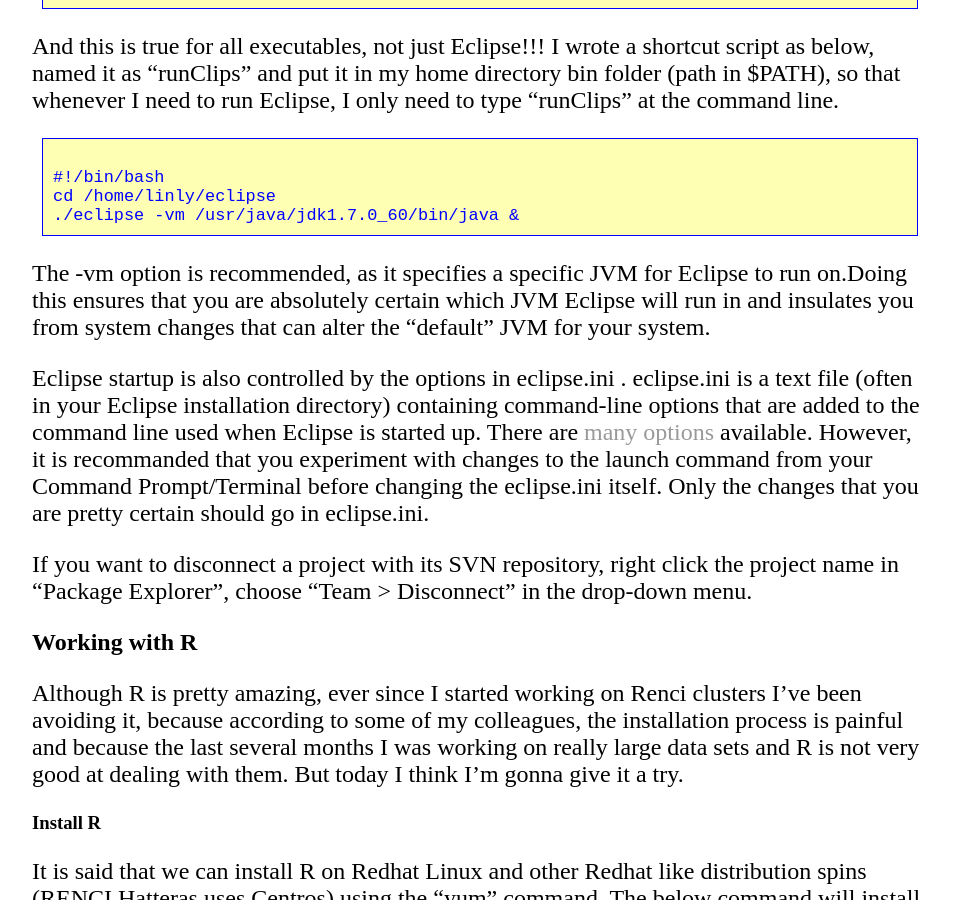
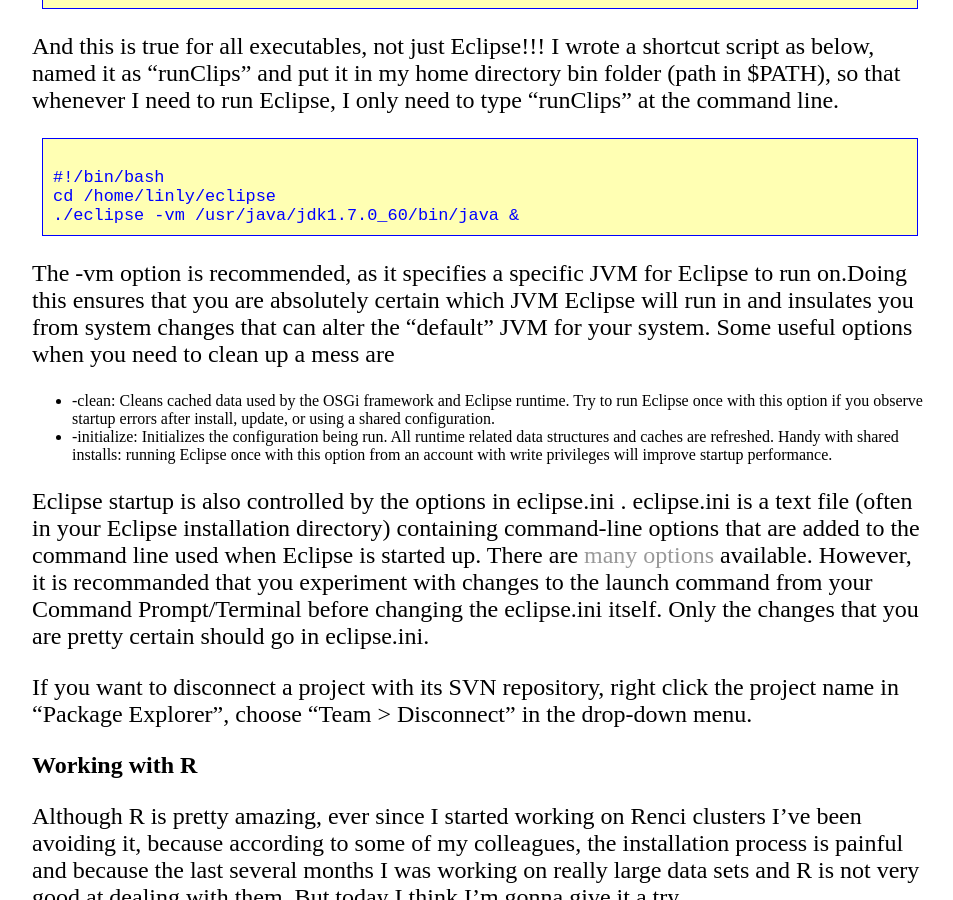
Before and after one commit to lybird300/lybird300.github.io, a Jekyll site: the page built from _posts/2016-03-25-run-app-on-linux.md, in a window 1280 px wide and 900 px high, scrolled down 1668 px. Shown: the whole window, without its empty margins (160-1113 px from the left). Built offline with Jekyll 4.4.1, drawn with Linux system fonts in a browser that asks for light colours.

Commit message:
Update 2016-03-25-run-app-on-linux.md

```diff
--- a/_posts/2016-03-25-run-app-on-linux.md
+++ b/_posts/2016-03-25-run-app-on-linux.md
@@ -34,6 +34,11 @@
 ./eclipse -vm /usr/java/jdk1.7.0_60/bin/java &
 </code></pre>
 The -vm option is recommended, as it specifies a specific JVM for Eclipse to run on.Doing this ensures that you are absolutely certain which JVM Eclipse will run in and insulates you from system changes that can alter the "default" JVM for your system.
+Some useful options when you need to clean up a mess are
+<ul>
+<li>-clean: Cleans cached data used by the OSGi framework and Eclipse runtime. Try to run Eclipse once with this option if you observe startup errors after install, update, or using a shared configuration.</li>
+<li>-initialize: Initializes the configuration being run. All runtime related data structures and caches are refreshed. Handy with shared installs: running Eclipse once with this option from an account with write privileges will improve startup performance.</li>
+</ul>
 
 Eclipse startup is also controlled by the options in eclipse.ini . eclipse.ini is a text file (often in your Eclipse installation directory) containing command-line options that are added to the command line used when Eclipse is started up. There are <a href="http://help.eclipse.org/mars/index.jsp?topic=/org.eclipse.platform.doc.isv/reference/misc/runtime-options.html">many options</a> available. However, it is recommanded that you experiment with changes to the launch command from your Command Prompt/Terminal before changing the eclipse.ini itself. Only the changes that you are pretty certain should go in eclipse.ini.
 
```
